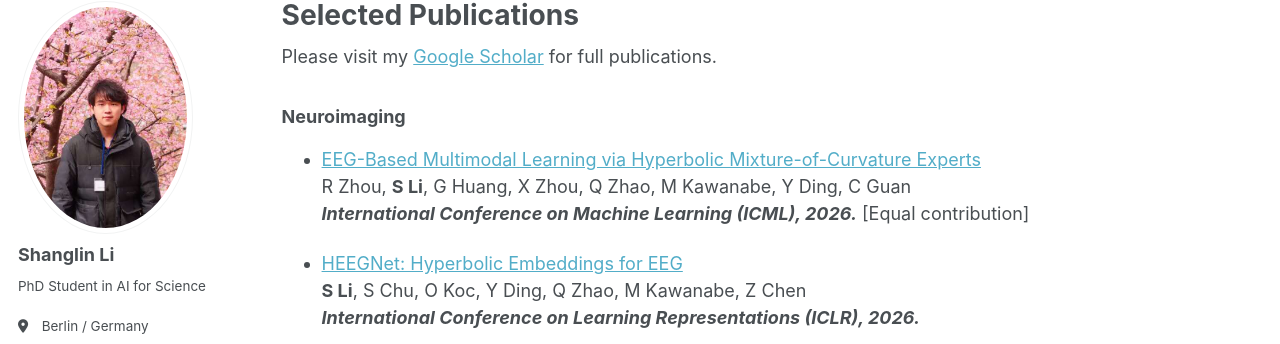
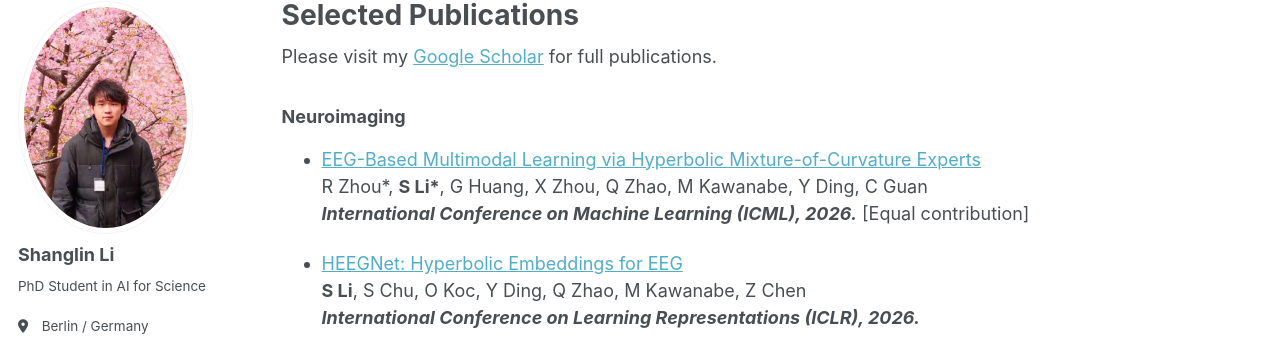
Before and after one commit to fightlesliefigt/fightlesliefigt.github.io, a Jekyll site: the page built from _pages/publications.html, in a window 1280 px wide and 1021 px high. Shown: the part 100-444 px from the top of the window. Built offline with Jekyll 4.4.1, drawn with Linux system fonts in a browser that asks for light colours; a style sheet for code colours, icons or effects is not loaded.

```diff
--- a/_pages/publications.html
+++ b/_pages/publications.html
@@ -11,7 +11,7 @@ Please visit my <a href="https://scholar.google.com/citations?user=ZfbvnHkAAAAJ"
 <ul>
 <li><p>
 <a href="https://openreview.net/forum?id=VSn4wLFd2p">EEG-Based Multimodal Learning via Hyperbolic Mixture-of-Curvature Experts</a><br />
-R Zhou, <b>S Li</b>, G Huang, X Zhou, Q Zhao, M Kawanabe, Y Ding, C Guan<br />
+R Zhou*, <b>S Li*</b>, G Huang, X Zhou, Q Zhao, M Kawanabe, Y Ding, C Guan<br />
 <i><b>International Conference on Machine Learning (ICML), 2026.</b></i> [Equal contribution]
 </p></li>
 </ul>
```
